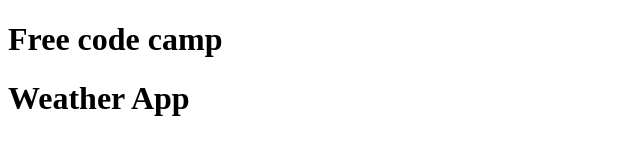
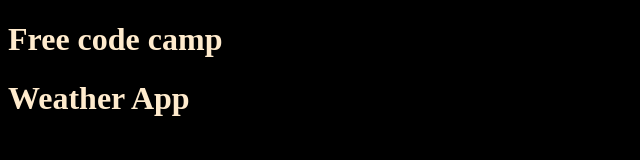
Before and after one commit to AndyGoldmann/FCC-weather-app, a plain HTML site: page public/index.html in a window 1280 px wide. Shown: the whole page, without its empty margins (0-640 px from the left). Drawn offline with Linux system fonts and the light colour scheme.

Commit message:
adding styles, just a black bg and white letters

```diff
--- a/public/index.html
+++ b/public/index.html
@@ -1,6 +1,7 @@
 <!DOCTYPE html>
 <html lang="en">
 <head>
+    <link rel="stylesheet" href="./styles.css">
     <meta charset="UTF-8">
     <meta http-equiv="X-UA-Compatible" content="IE=edge">
     <meta name="viewport" content="width=device-width, initial-scale=1.0">
--- /dev/null
+++ b/public/styles.css
@@ -0,0 +1,4 @@
+body {
+    background-color: black;
+    color: blanchedalmond;
+}
```
